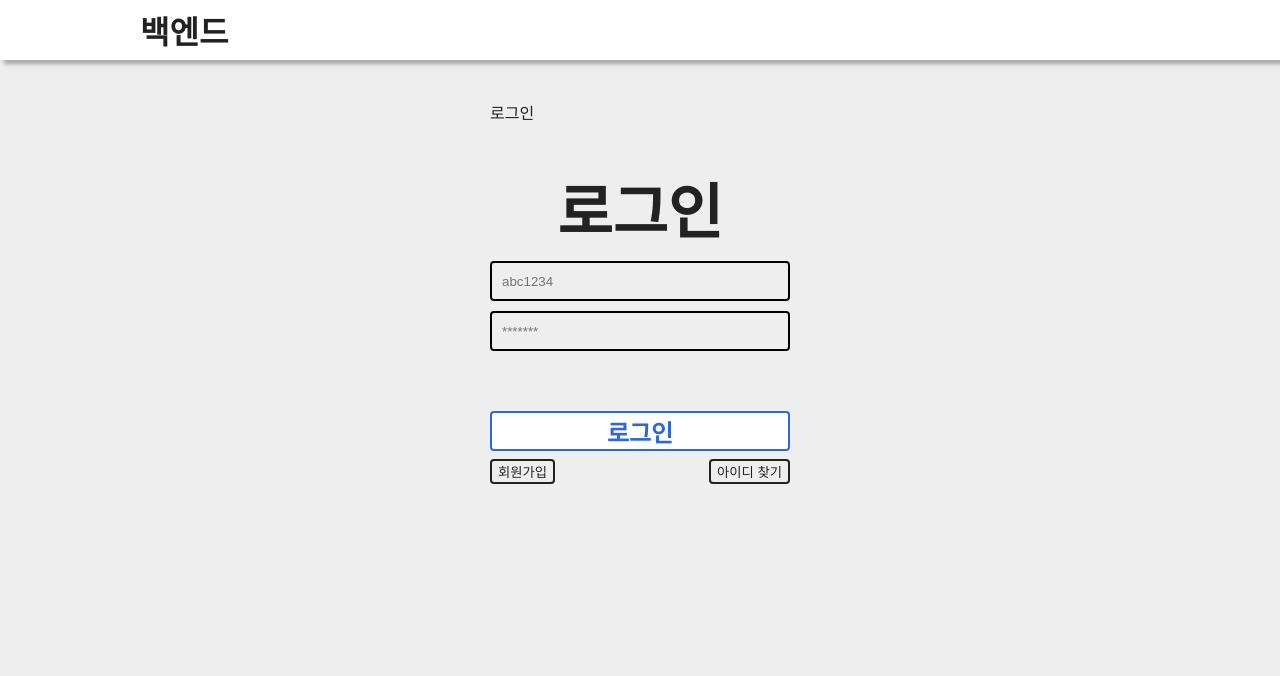
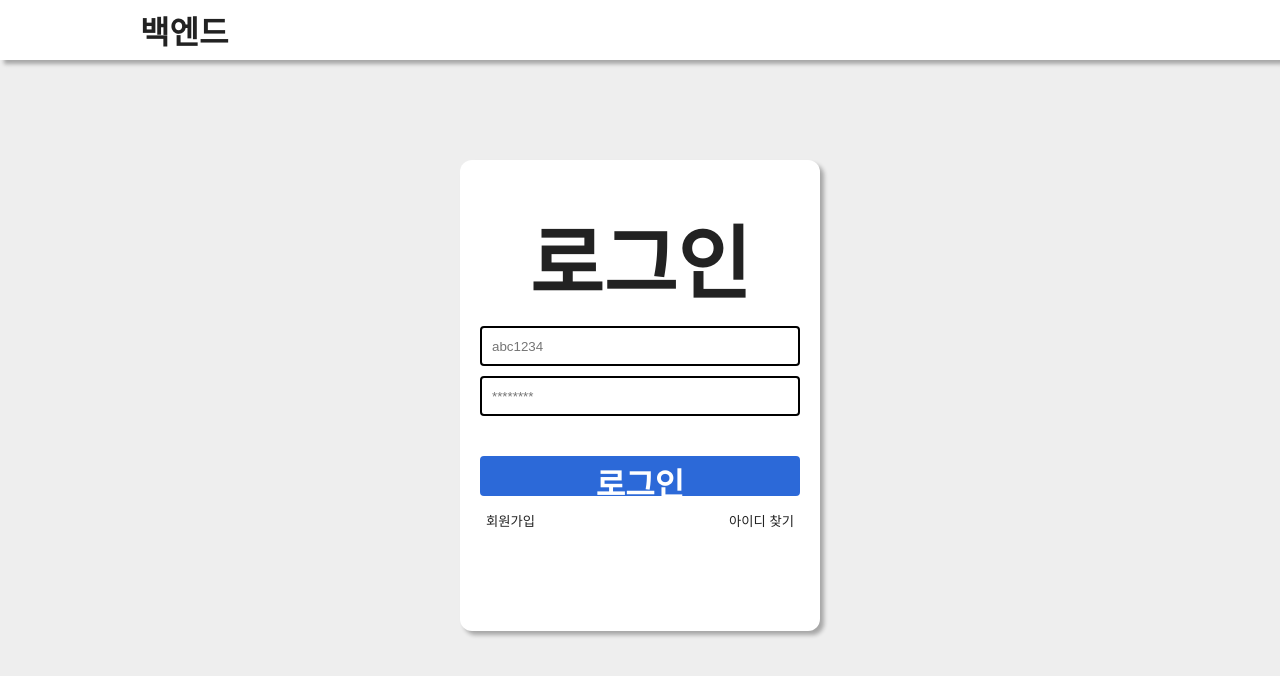
Before and after one commit to jochongs/stageus-backend, a website: page public/html/login.html in a window 1280 px wide. Drawn offline with Linux system fonts and the light colour scheme.

Commit message:
Do refactoring login page layout

```diff
--- a/public/css/login.css
+++ b/public/css/login.css
@@ -1,15 +1,59 @@
+/* 로그인 리팩토링 ========================================================= */
 .login_container{
     display: flex;
     flex-direction: column;
-    margin: 0% auto;
+    align-items: center;
     width: 100%;
-    max-width: 300px;
+    max-width: 360px;
+    background-color: white;
+    border-radius: 12px;
+    box-shadow: 4px 4px 4px rgba(0, 0, 0, 0.3);
+
+    /* 곧 삭제 */
+    margin: 0 auto;
+    margin-top: 100px;
+}
+.login_input_container{
+    width: calc(100% - 40px);
+}
+.login_submit_btn_container{
+    width: calc(100% - 40px);
+}
+.error_message_div{
+    width: calc(100% - 40px);
+}
+.login_page_name_container{
     margin-top: 40px;
+    font-size: 5rem;
+    font-weight: bolder;
+    text-align: center;
 }
-.move_main_page_btn{
+.login_submit_btn_container{
+    margin-top: 20px;
+}
+.login_submit_btn_container button{
+    width: 100%;
+    font-size: 2rem;
     height: 40px;
-    border: 2px solid black;
+    font-weight: bolder;
+    border: 2px solid var(--main_color);
+    background-color: var(--main_color);
+    color: white;
 }
+.page_move_btn_container{
+    display: flex;
+    align-items: center;
+    justify-content: space-between;
+    width: calc(100% - 40px);
+    margin-bottom: 100px;
+    margin-top: 10px;
+}
+.error_message_div{
+    font-size: 0.8rem;
+    color: red;
+    height: 20px;
+}
+
 .login-input{
     width: 100%;
     border: 2px solid black;
@@ -18,36 +62,6 @@
     padding-left: 10px;
     box-sizing: border-box;
 }
-.login_btn{
-    width: 100%;
-    height: 40px;
-    margin-top: 30px;
-    font-weight: bolder;
-    font-size: 24px;
-    box-sizing: border-box;
-    border: 2px solid var(--main_color);
-
-    transition: color,background;
-    transition-duration: 100ms;
-    background: white;
-    color: var(--main_color);
+.move-page-btn{
+    border: none;
 }
-.login_btn:hover{
-    color: white;
-    background: var(--main_color);
-}
-.error_message_div{
-    height: 30px;
-}
-.login_input_title_container{
-    width: 100%;
-    text-align: center;
-    font-size: 60px;
-    font-weight: bolder;
-}
-.page_move_btn_container{
-    display: flex;
-    justify-content: space-between;
-    align-items: center;
-    height: 40px;
-}
--- a/public/html/login.html
+++ b/public/html/login.html
@@ -20,33 +20,30 @@
     <main>
         <section class="login_section">
             <div class="login_container">
-                <div class="page_name_container">
+                <div class="login_page_name_container">
                     로그인
+                </div>
+                <div class="login_input_container">
+                    <div class="id_input_container">
+                        <input type="text" id="id_input" placeholder="abc1234" class="id_input login-input">
+                    </div>
+                    <div class="pw_input_container">
+                        <input type="password" id="pw_input" placeholder="********" class="id_input login-input">
+                    </div>
+                </div>
+                <div class="error_message_div">
+
+                </div>
+                <div class="login_submit_btn_container">
+                    <button onclick="loginEvent()">로그인</button>
+                </div>
+                <div class="page_move_btn_container">
+                    <button onclick="moveSignupPage()" class="move-page-btn">회원가입</button>
+                    <button class="move-page-btn">아이디 찾기</button>
                 </div>
             </div>
         </section>
     </main>
-    <div class="wrap">
-        <div class="login_container">
-            <div class="login_input_title_container">
-                로그인
-            </div>
-            <div class="id_input_container">
-                <input type="text" id="id_input" class="login-input" placeholder="abc1234">
-            </div>
-            <div class="pw_input_container">
-                <input type="password" class="login-input" id="pw_input" placeholder="*******">
-            </div>
-            <div class="error_message_div">
-            </div>
-            <button class="login_btn" onclick="loginEvent()">로그인</button>
-            <div class="page_move_btn_container">
-                <button onclick="moveSignupPage()">회원가입</button>
-                <button>아이디 찾기</button>
-            </div>
-        </div>
-
-    </div>
     <script src="/public/js/login.js"></script>
     <script src="/public/js/move_page.js"></script>
 </body>
--- a/public/js/login.js
+++ b/public/js/login.js
@@ -5,7 +5,6 @@ const loginEvent = async ()=>{
 
     //에러 메시지 초기화
     errorDiv.innerHTML = "";
-    try{
     const response = await fetch('/session',{
         "method" : "POST",
         "headers" : {
@@ -21,12 +20,8 @@ const loginEvent = async ()=>{
     if(result.state){ //로그인 성공시
         location.href = '/';
     }else if(result.error.DB){ //DB에러 발생시
-            throw result.error.errorMessage;
+        location.href = '/page/error';
     }else{
-            errorDiv.innerHTML = result.error.errorMessage;
+        errorDiv.innerHTML = `*${result.error.errorMessage}`;
     }
 }
-    catch{
-        location.href = "/error";
-    }
-}
```
Also changed, not shown: public/html/index.html (+2 -2 lines). Lines whose indentation alone changed are shown as unchanged.
